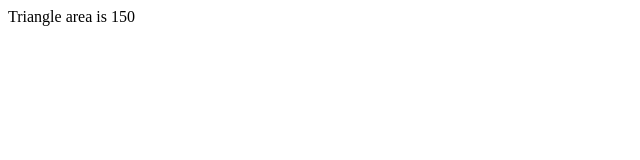
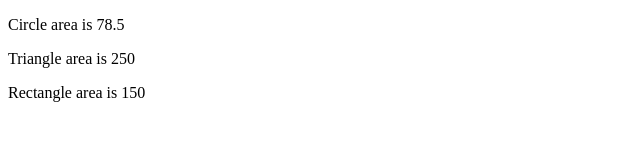
Before and after one commit to Celebrimbor-13/print_area_ts, a website built with webpack: page src/index.html in a window 1280 px wide. Shown: the whole page, without its empty margins (0-640 px from the left). Built offline with nearby package versions, Linux system fonts and the light colour scheme.

Commit message:
Second commit

```diff
--- a/src/index.html
+++ b/src/index.html
@@ -7,7 +7,11 @@
     <title>Document</title>
 </head>
 <body>
-    <div id="root"></div>
+    <div id="root">
+        <p id="circle"></p>
+        <p id="triangle"></p>
+        <p id="rectangle"></p>
+    </div>
 
 
 </body>
--- a/src/scripts/area.ts
+++ b/src/scripts/area.ts
@@ -1,17 +1,19 @@
 import { Shape } from "./index";
 
-let root = document.getElementById("root");
+let circleP = document.getElementById("circle");
+let triangleP = document.getElementById("triangle");
+let rectangleP = document.getElementById("rectangle");
 
 function getArea(object: Shape) {
   switch (object.type) {
     case "circle":
-      root.innerText = `Circle area is ${getCircleArea(object.pi, object.radius).toString()}`;
+      circleP.innerText = `Circle area is ${getCircleArea(object.pi, object.radius).toString()}`;
       break;
     case "triangle":
-      root.innerText = `Triangle area is ${getTriangleArea(object.base, object.height).toString()}`;
+      triangleP.innerText = `Triangle area is ${getTriangleArea(object.base, object.height).toString()}`;
       break;
     case "rectangle":
-      root.innerText = `Rectangle area is ${getRectangleArea(object.width, object.length).toString()}`;
+      rectangleP.innerText = `Rectangle area is ${getRectangleArea(object.width, object.length).toString()}`;
       break;
   }
 }
--- a/src/scripts/index.ts
+++ b/src/scripts/index.ts
@@ -40,10 +40,12 @@ let rectangle: RectangleArea = {
 
 let triangle: TriangleArea = {
   type: Figure.triangle,
-  height: 15,
+  height: 25,
   base: 20,
 };
 
 getArea(triangle);
+getArea(circle);
+getArea(rectangle);
 
 export { Shape };
```
